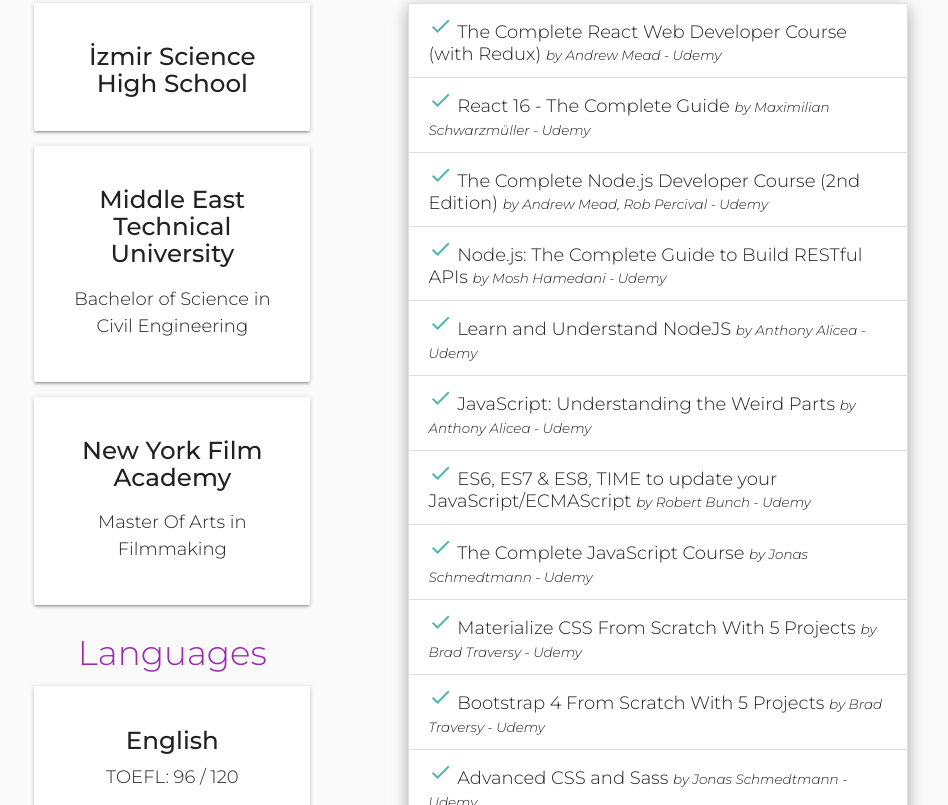
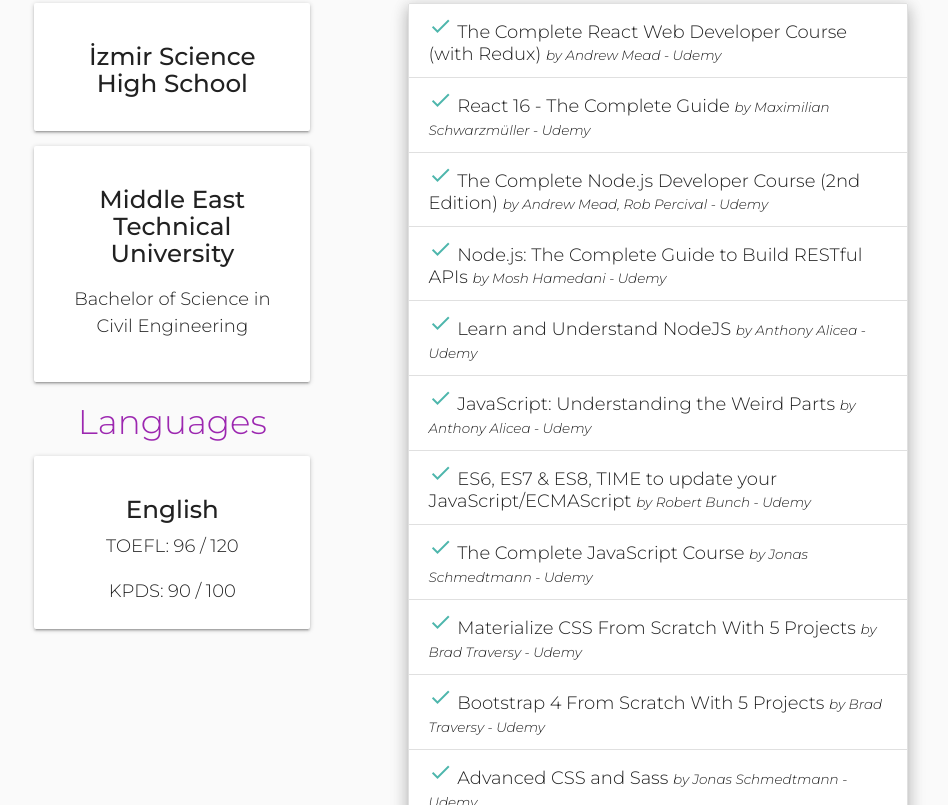
Before and after one commit to koraydemirci/personal-portfolio, a plain HTML site: page index.html in a window 1280 px wide. Shown: the part 1520-2325 px from the top of the page, without its empty margins (169-1117 px from the left). Drawn offline with nearby package versions, Linux system fonts and the light colour scheme.

Commit message:
changes in resume

```diff
--- a/index.html
+++ b/index.html
@@ -128,7 +128,7 @@
                 <p>
                   I’ve always sought out opportunities and challenges that are
                   meaningful to me. Although my professional path has taken many
-                  twists and turns — from civil engineer and to TV producer —
+                  twists and turns — from civil engineer to web developer —
                   I've never stopped engaging my passion to help others and
                   solve problems.
                 </p>
@@ -156,10 +156,6 @@
               <div class="card-panel">
                 <h5>Middle East Technical University</h5>
                 <P>Bachelor of Science in Civil Engineering</P>
-              </div>
-              <div class="card-panel mb-2">
-                <h5>New York Film Academy</h5>
-                <P>Master Of Arts in Filmmaking</P>
               </div>
               <h4 class="purple-text">Languages</h4>
               <div class="card-panel">
```
